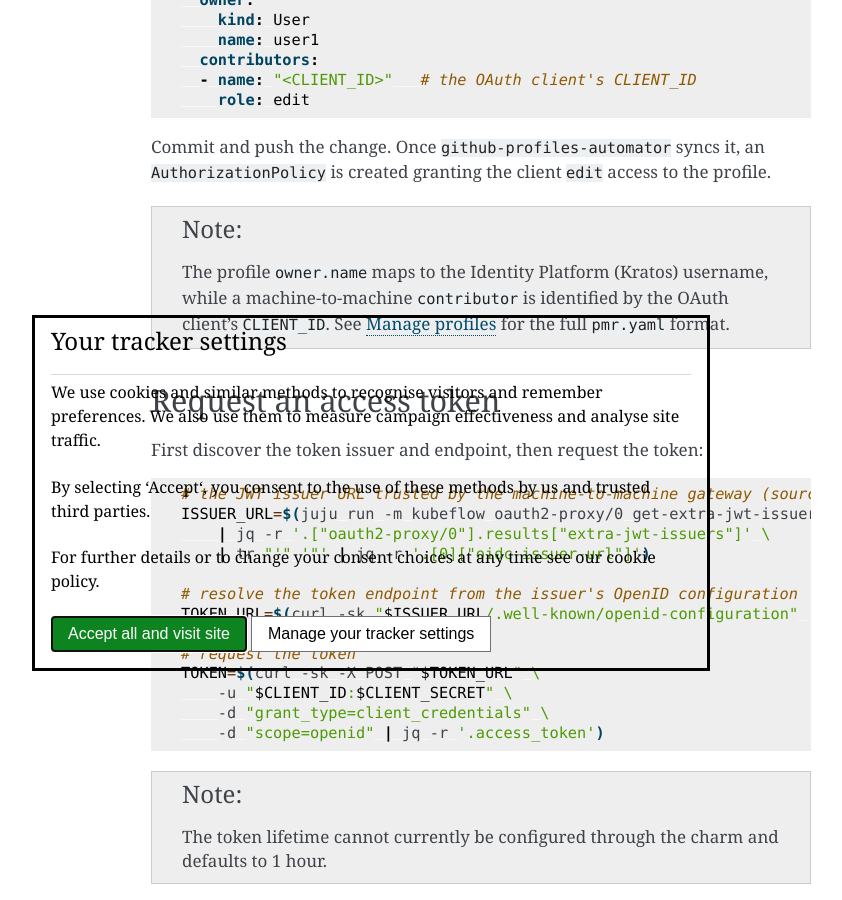
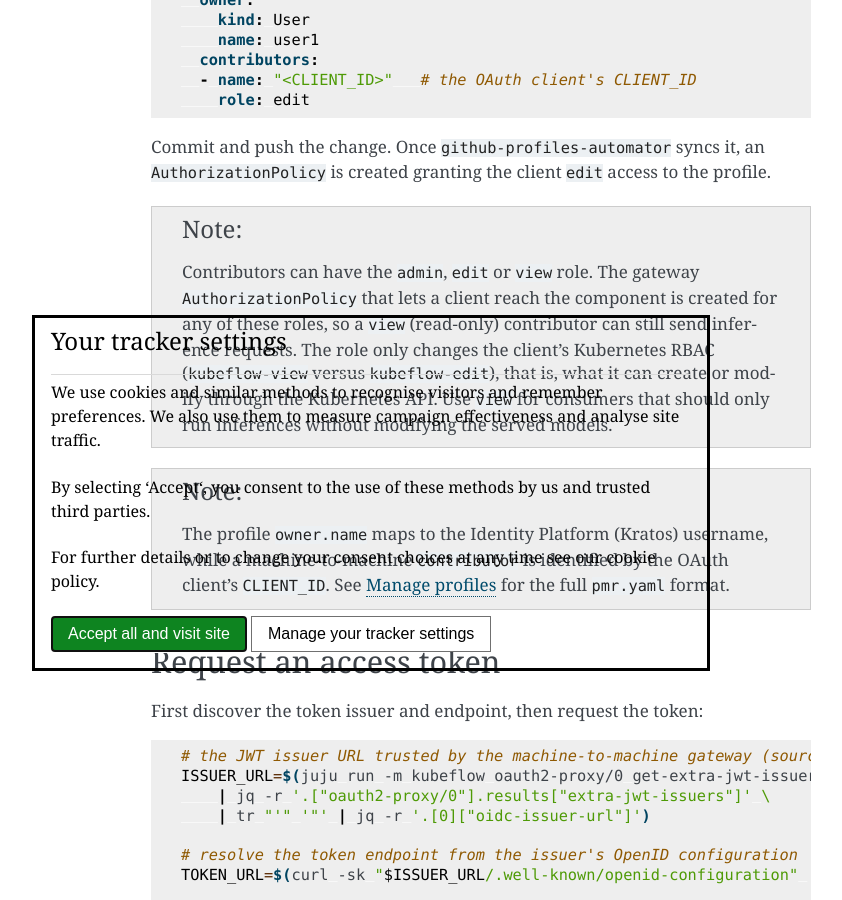
Before and after one commit to canonical/charmed-kubeflow-documentation, a Sphinx documentation site: the page built from docs/how-to/use/perform-programmatic-access-identity.rst, in a window 1280 px wide and 900 px high, scrolled down 2399 px. Shown: the whole window, without its empty margins (269-1111 px from the left). Built offline with Sphinx 7.4.7, drawn with Linux system fonts in a browser that asks for light colours.

Commit message:
docs: note contributor roles and view-role least-privilege for inference

```diff
--- a/docs/how-to/use/perform-programmatic-access-identity.rst
+++ b/docs/how-to/use/perform-programmatic-access-identity.rst
@@ -96,6 +96,12 @@ Edit ``pmr.yaml`` in the repository synced by ``github-profiles-automator`` so t
        role: edit
 
 Commit and push the change. Once ``github-profiles-automator`` syncs it, an ``AuthorizationPolicy`` is created granting the client ``edit`` access to the profile.
+
+.. note::
+
+   Contributors can have the ``admin``, ``edit`` or ``view`` role. The gateway ``AuthorizationPolicy`` that lets a client reach the component is created for any of these roles,
+   so a ``view`` (read-only) contributor can still send inference requests. The role only changes the client's Kubernetes RBAC (``kubeflow-view`` versus ``kubeflow-edit``), that is,
+   what it can create or modify through the Kubernetes API. Use ``view`` for consumers that should only run inferences without modifying the served models.
 
 .. note::
 
```
